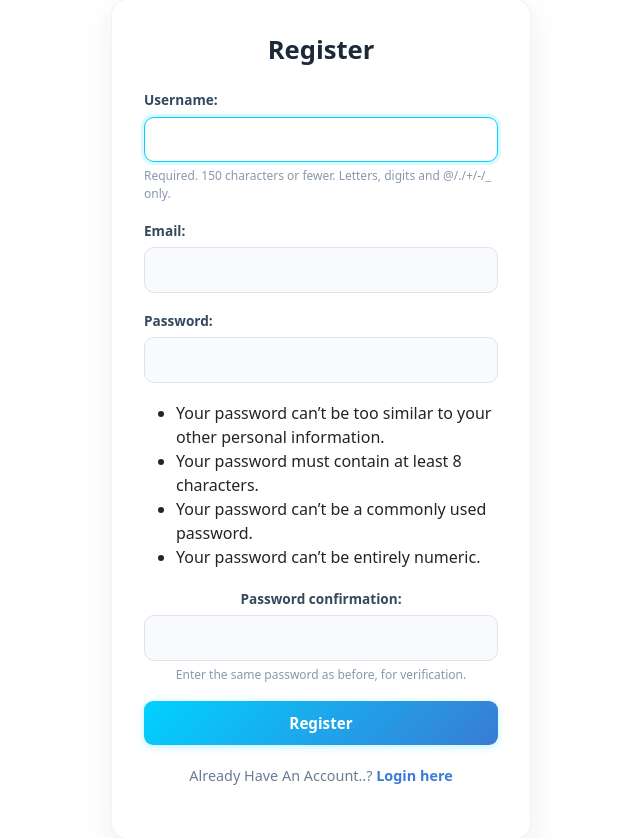
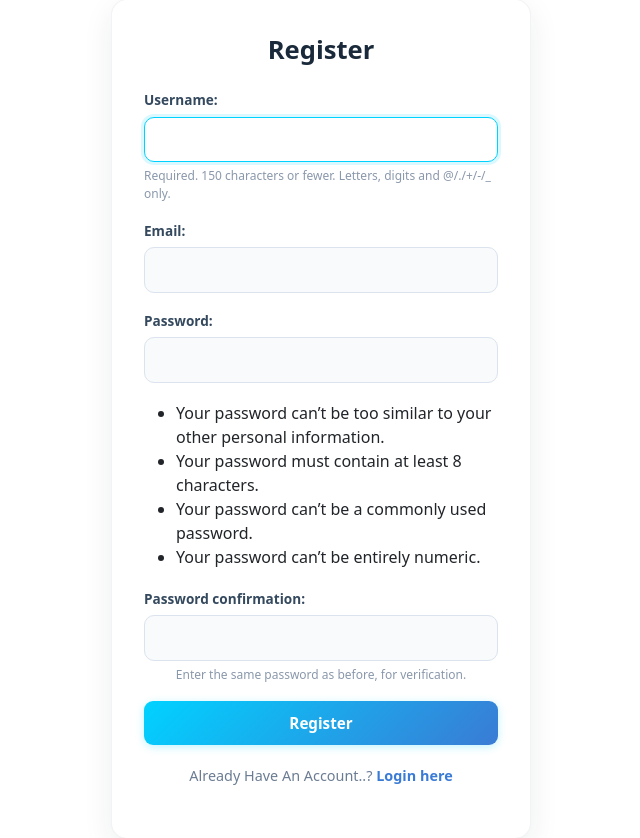
Before and after one commit to SiddhantShivare45/mytweet-app, a Django app: page /tweet/register/ in a window 1280 px wide. Shown: the part 81-919 px from the top of the page, without its empty margins (319-959 px from the left). Run offline with Django 5.2, Linux system fonts and the light colour scheme.

Commit message:
Update style.css
add css extra

```diff
--- a/static/style.css
+++ b/static/style.css
@@ -673,7 +673,6 @@ footer {
 .no-results p {
   font-size: 0.95rem;
 }
-
 /* ══════════════════════════════════════
    AUTH FORMS (Login / Register / Logged Out)
 ══════════════════════════════════════ */
@@ -711,6 +710,8 @@ footer {
 
 .auth-card form label {
   display: block;
+  text-align: left;
+  width: 100%;
   font-size: 0.85rem;
   font-weight: 600;
   color: #34495e;
@@ -760,7 +761,7 @@ footer {
 }
 
 .auth-card p:last-of-type,
-.auth-card>p {
+.auth-card > p {
   text-align: center;
   font-size: 0.9rem;
   color: #6b7c93;
@@ -1061,7 +1062,6 @@ footer {
 }
 
 @media (max-width: 480px) {
-
   .form-card,
   .confirm-card {
     padding: 1.6rem 1.2rem;
@@ -1164,7 +1164,6 @@ footer {
     opacity: 0;
     transform: translateX(40px);
   }
-
   to {
     opacity: 1;
     transform: translateX(0);
```
